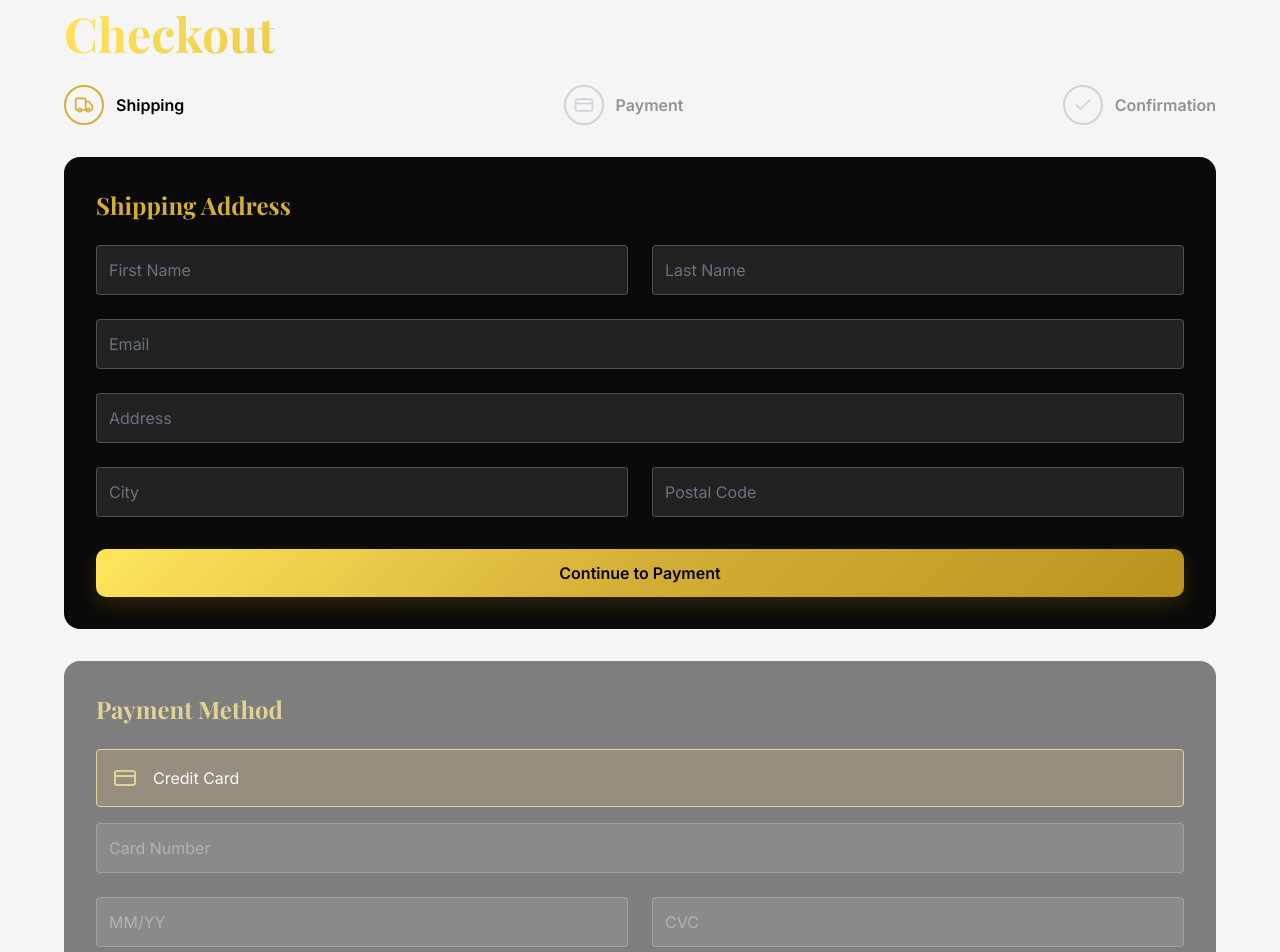
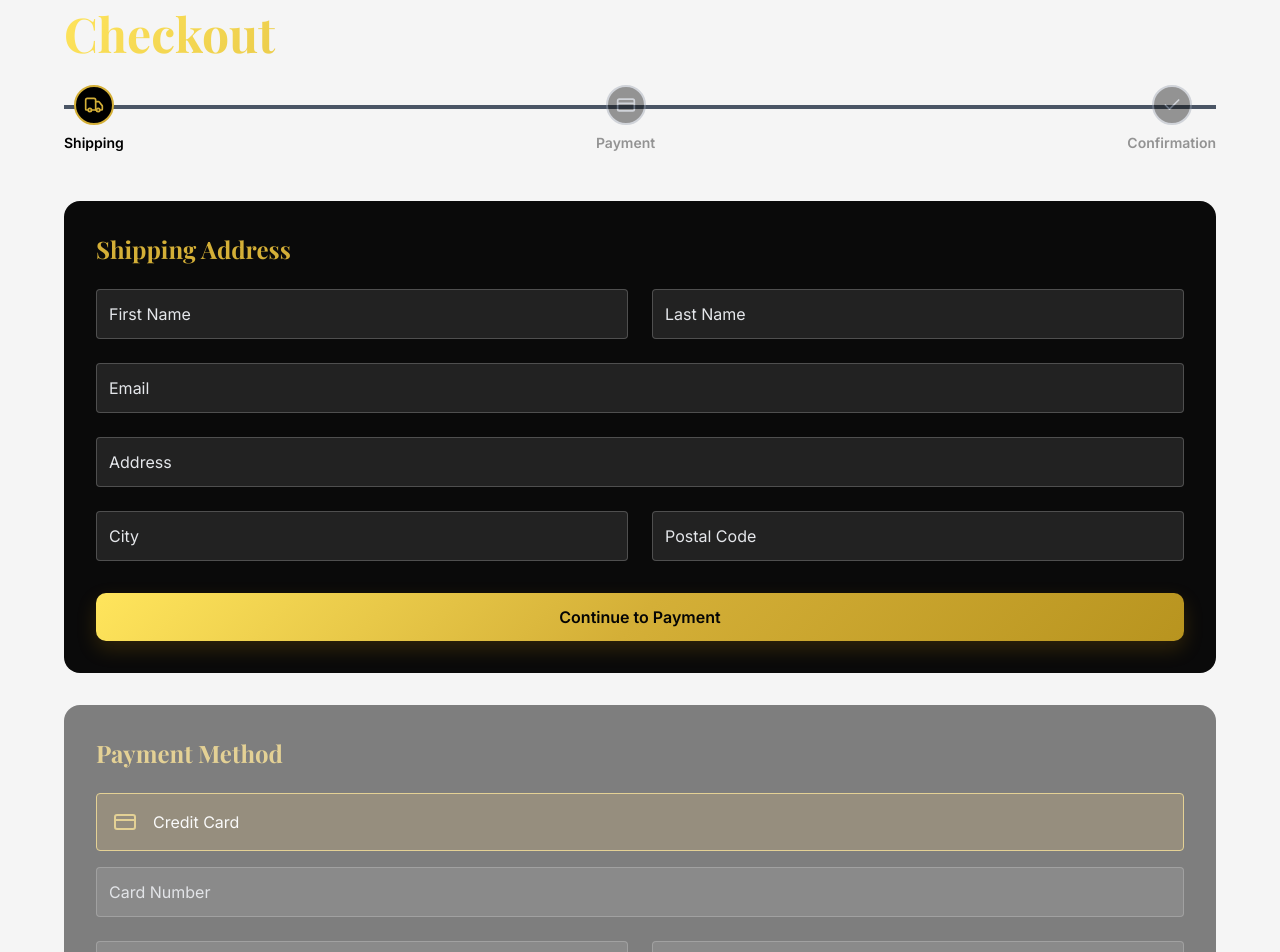
Before and after one commit to CIKing123/My-Super-Store, a React (Vite) app: page /checkout in a window 1280 px wide. Shown: the part 180-1132 px from the top of the page. Built offline with nearby package versions, Linux system fonts and the light colour scheme; no server answers; the database is empty.

Commit message:
addes CATs

```diff
--- a/src/pages/Checkout.tsx
+++ b/src/pages/Checkout.tsx
@@ -22,27 +22,38 @@ export function Checkout() {
                     <div className="lg:col-span-2 space-y-8">
 
                         {/* Steps Indicator */}
-                        <div className="flex justify-between mb-8">
-                            {steps.map((s) => (
-                                <div key={s.id} className={`flex items-center gap-3 ${step >= s.id ? 'opacity-100' : 'opacity-40'}`}>
-                                    <div className={`w-10 h-10 rounded-full flex items-center justify-center border-2 ${step >= s.id ? 'border-[var(--gold-primary)] text-[var(--gold-primary)]' : 'border-gray-400 text-gray-400'}`}>
-                                        <s.icon size={20} />
+                        <div className="mb-12">
+                            <div className="flex justify-between items-center relative">
+                                {/* Progress Bar Background */}
+                                <div className="absolute top-5 left-0 right-0 h-1 bg-gray-600 pointer-events-none"></div>
+
+                                {/* Progress Bar Fill */}
+                                <div
+                                    className="absolute top-5 left-0 h-1 bg-[var(--gold-primary)] pointer-events-none transition-all duration-500"
+                                    style={{ width: `${((step - 1) / (steps.length - 1)) * 100}%` }}
+                                ></div>
+
+                                {steps.map((s) => (
+                                    <div key={s.id} className={`flex flex-col items-center gap-2 relative z-20 ${step >= s.id ? 'opacity-100' : 'opacity-40'}`}>
+                                        <div className={`w-10 h-10 rounded-full flex items-center justify-center border-2 transition-all duration-300 bg-black ${step >= s.id ? 'border-[var(--gold-primary)] text-[var(--gold-primary)]' : 'border-gray-400 text-gray-400'}`}>
+                                            <s.icon size={20} />
+                                        </div>
+                                        <span className="font-semibold text-sm whitespace-nowrap">{s.title}</span>
                                     </div>
-                                    <span className="font-semibold">{s.title}</span>
-                                </div>
-                            ))}
+                                ))}
+                            </div>
                         </div>
 
                         {/* Shipping Form */}
                         <div className={`card-black ${step !== 1 ? 'opacity-50 pointer-events-none' : ''}`}>
                             <h3 className="text-2xl font-serif mb-6 text-[var(--gold-primary)]">Shipping Address</h3>
                             <div className="grid grid-cols-2 gap-6">
-                                <input type="text" placeholder="First Name" className="bg-white/10 border border-white/20 p-3 rounded text-white placeholder:text-gray-500" />
-                                <input type="text" placeholder="Last Name" className="bg-white/10 border border-white/20 p-3 rounded text-white placeholder:text-gray-500" />
-                                <input type="email" placeholder="Email" className="col-span-2 bg-white/10 border border-white/20 p-3 rounded text-white placeholder:text-gray-500" />
-                                <input type="text" placeholder="Address" className="col-span-2 bg-white/10 border border-white/20 p-3 rounded text-white placeholder:text-gray-500" />
-                                <input type="text" placeholder="City" className="bg-white/10 border border-white/20 p-3 rounded text-white placeholder:text-gray-500" />
-                                <input type="text" placeholder="Postal Code" className="bg-white/10 border border-white/20 p-3 rounded text-white placeholder:text-gray-500" />
+                                <input type="text" placeholder="First Name" className="bg-white/10 border border-white/20 p-3 rounded text-white placeholder:text-gray-200" />
+                                <input type="text" placeholder="Last Name" className="bg-white/10 border border-white/20 p-3 rounded text-white placeholder:text-gray-200" />
+                                <input type="email" placeholder="Email" className="col-span-2 bg-white/10 border border-white/20 p-3 rounded text-white placeholder:text-gray-200" />
+                                <input type="text" placeholder="Address" className="col-span-2 bg-white/10 border border-white/20 p-3 rounded text-white placeholder:text-gray-200" />
+                                <input type="text" placeholder="City" className="bg-white/10 border border-white/20 p-3 rounded text-white placeholder:text-gray-200" />
+                                <input type="text" placeholder="Postal Code" className="bg-white/10 border border-white/20 p-3 rounded text-white placeholder:text-gray-200" />
                             </div>
                             {step === 1 && (
                                 <button
@@ -63,9 +74,9 @@ export function Checkout() {
                                     <span>Credit Card</span>
                                 </div>
                                 <div className="grid grid-cols-2 gap-6 mt-4">
-                                    <input type="text" placeholder="Card Number" className="col-span-2 bg-white/10 border border-white/20 p-3 rounded text-white placeholder:text-gray-500" />
-                                    <input type="text" placeholder="MM/YY" className="bg-white/10 border border-white/20 p-3 rounded text-white placeholder:text-gray-500" />
-                                    <input type="text" placeholder="CVC" className="bg-white/10 border border-white/20 p-3 rounded text-white placeholder:text-gray-500" />
+                                    <input type="text" placeholder="Card Number" className="col-span-2 bg-white/10 border border-white/20 p-3 rounded text-white placeholder:text-gray-300" />
+                                    <input type="text" placeholder="MM/YY" className="bg-white/10 border border-white/20 p-3 rounded text-white placeholder:text-gray-300" />
+                                    <input type="text" placeholder="CVC" className="bg-white/10 border border-white/20 p-3 rounded text-white placeholder:text-gray-3s00" />
                                 </div>
                             </div>
                             {step === 2 && (
--- a/src/pages/Home.tsx
+++ b/src/pages/Home.tsx
@@ -2,10 +2,9 @@ import { useEffect, useState } from 'react';
 
 import { ProductCarousel } from '../components/ProductCarousel';
 import TypingText from '../components/TypingText';
-import LottieParticles from '../components/LottieParticles';
 import Reveal from '../components/Reveal';
 import { supabase } from '../lib/supabase';
-import { Star, Shield, Truck, Search, User, ShoppingBag, ChevronRight, Gem } from 'lucide-react';
+import { Star, Shield, Truck, Tv2, Search, User, ShoppingBag,Glasses, ChevronRight, Gem, Construction } from 'lucide-react';
 
 interface HomeProps {
   onNavigate: (page: string, productId?: any) => void;
@@ -65,7 +64,7 @@ export function Home({ onNavigate }: HomeProps) {
                 </h1>
 
                 {/* Description */}
-                <p className="text-slate-600 text-lg sm:text-xl font-medium leading-relaxed max-w-[540px]">
+                <p className="text-slate-1500 text-lg sm:text-xl font-medium leading-relaxed max-w-[540px]">
                   Discover a curated selection of artifacts designed for the few, not the many. Elevate your everyday with unparalleled craftsmanship.
                 </p>
               </div>
@@ -152,6 +151,108 @@ export function Home({ onNavigate }: HomeProps) {
         </div>
       </main>
 
+      {/*What we deliver*/}
+
+   {/* We Deliver – Industry Partnerships */}
+<section className="relative py-20 px-6 lg:px-10 bg-black overflow-hidden">
+  {/* Top metallic border */}
+  <div className="absolute top-0 left-0 right-0 h-2
+    bg-gradient-to-r
+    from-[#5d4300]
+    via-[#8b5e00]
+    via-[#b67f00]
+    via-[#f6dd6a]
+    via-[#b67f00]
+    via-[#8b5e00]
+    to-[#5d4300]"
+  />
+
+  {/* Bottom metallic border */}
+  <div className="absolute bottom-0 left-0 right-0 h-2
+    bg-gradient-to-r
+    from-[#5d4300]
+    via-[#8b5e00]
+    via-[#b67f00]
+    via-[#f6dd6a]
+    via-[#b67f00]
+    via-[#8b5e00]
+    to-[#5d4300]"
+  />
+
+  <div className="max-w-[1280px] mx-auto">
+
+    {/* Header */}
+    <div className='flexbb'>
+    <div className="p-7 mb-16 max-w-2xl text-center mx-auto">
+      <h2 className="text-3xl text-center font-serif text-[#f3f3f3] mb-4">
+        We Deliver
+      </h2>
+      <p className="text-slate-100 leading-relaxed">
+        We have partnered with multiple industries to deliver all these fine products
+        to our customers, providing a seamless sourcing and delivery experience across
+        diverse categories.
+      </p>
+    </div>
+    </div>
+
+    {/* Horizontal Flex Grid */}
+    <div className='flex flex-wrap md:flex-nowrap gap-8'>
+
+      {/* Card 1 */}
+      <div className="w-full md:w-[32%] flex flex-col gap-4 p-8 rounded-xl border border-[#D4AF37]
+        transition-all duration-300
+        hover:shadow-[0_0_30px_rgba(212,175,55,0.45)]
+        hover:-translate-y-1">
+        <div className="w-12 h-12 flex items-center justify-center rounded-lg bg-[#D4AF37]/15 text-[#D4AF37]">
+          <Glasses size={26} />
+        </div>
+        <h4 className="text-lg font-semibold text-slate-200">Cosmetics & Beauty Products</h4>
+        <p className="text-sm text-slate-100 leading-relaxed">
+          Explore premium cosmetics, skincare, fragrances, and personal care products
+          sourced from trusted manufacturers and suppliers.
+        </p>
+      </div>
+
+      {/* Card 2 */}
+      <div className="w-full md:w-[32%] flex flex-col gap-4 p-8 rounded-xl border border-[#D4AF37]
+        transition-all duration-300
+        hover:shadow-[0_0_30px_rgba(212,175,55,0.45)]
+        hover:-translate-y-1">
+        <div className="w-12 h-12 flex items-center justify-center rounded-lg bg-[#D4AF37]/15 text-[#D4AF37]">
+          <Construction size={26} />
+        </div>
+        <h4 className="text-lg font-semibold text-slate-200">Building Materials</h4>
+        <p className="text-sm text-slate-100 leading-relaxed">
+          Source durable construction materials including structural, finishing, and
+          industrial-grade supplies for residential and commercial projects.
+        </p>
+      </div>
+
+      {/* Card 3 */}
+      <div className="w-full md:w-[32%] flex flex-col gap-4 p-8 rounded-xl border border-[#D4AF37]
+        transition-all duration-300
+        hover:shadow-[0_0_30px_rgba(212,175,55,0.45)]
+        hover:-translate-y-1">
+        <div className="w-12 h-12 flex items-center justify-center rounded-lg bg-[#D4AF37]/15 text-[#D4AF37]">
+          <Tv2 size={26} />
+        </div>
+        <h4 className="text-lg font-semibold text-slate-200">Electrical Appliances</h4>
+        <p className="text-sm text-slate-100 leading-relaxed">
+          Discover reliable electrical and electronic appliances designed for homes,
+          offices, and industrial applications.
+        </p>
+      </div>
+
+    </div>
+  </div>
+</section>
+
+
+
+
+
+
+
       {/* Featured Section */}
       <div className="section">
         <div className="flex justify-between items-end mb-12">
@@ -170,7 +271,7 @@ export function Home({ onNavigate }: HomeProps) {
         </div>
 
         {loading ? (
-          <div className="flex items-center justify-center min-h-[600px]">
+          <div className="flex items-center justify-center min-h-[100px]">
             <div className="text-center text-muted">Loading Products...</div>
           </div>
         ) : (
--- a/src/styles/index.css
+++ b/src/styles/index.css
@@ -1451,3 +1451,9 @@ select:focus-visible {
         transform: none;
     }
 }
+.flexbb {
+    display: flex;
+    justify-content: center;
+    align-items: center;
+
+}
```
